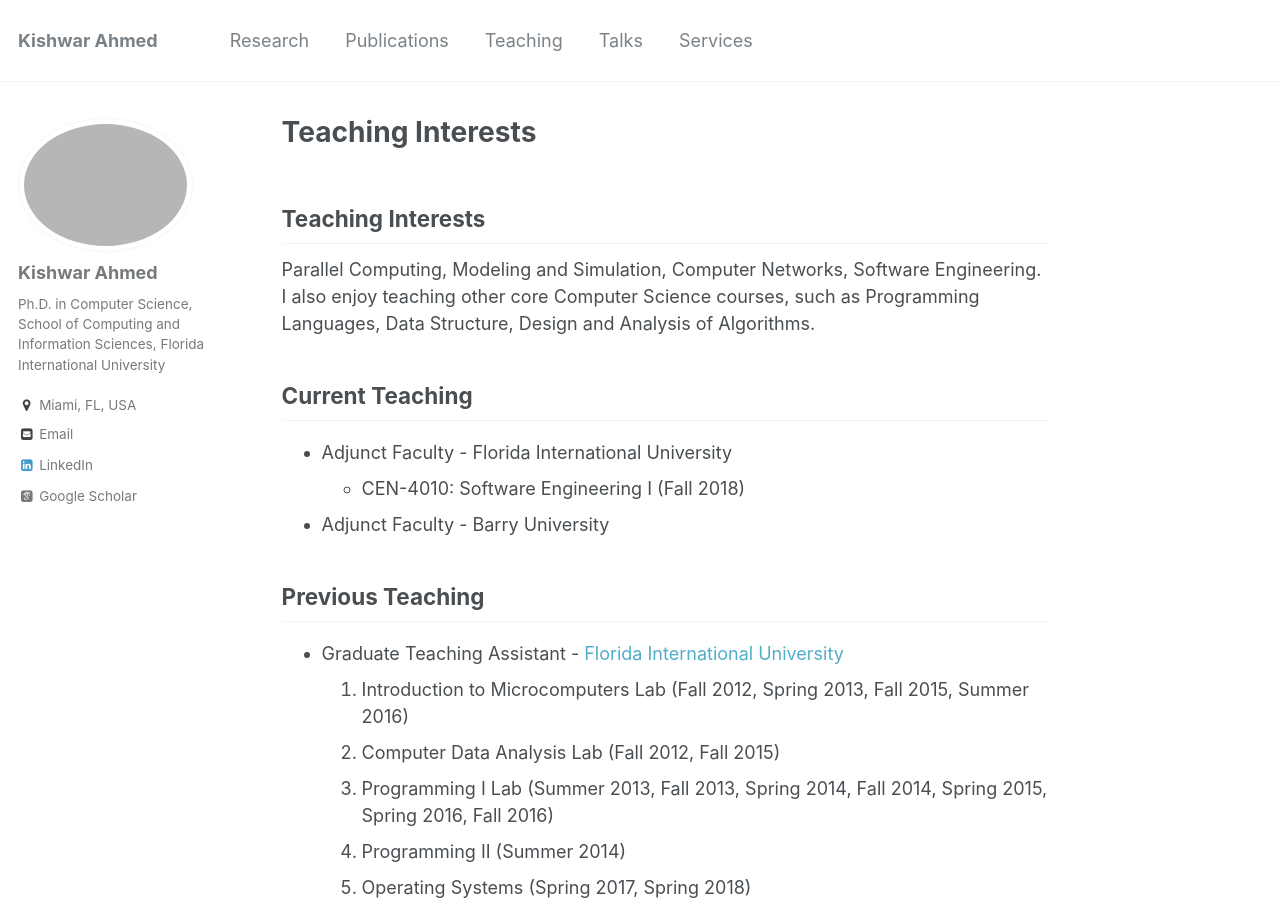
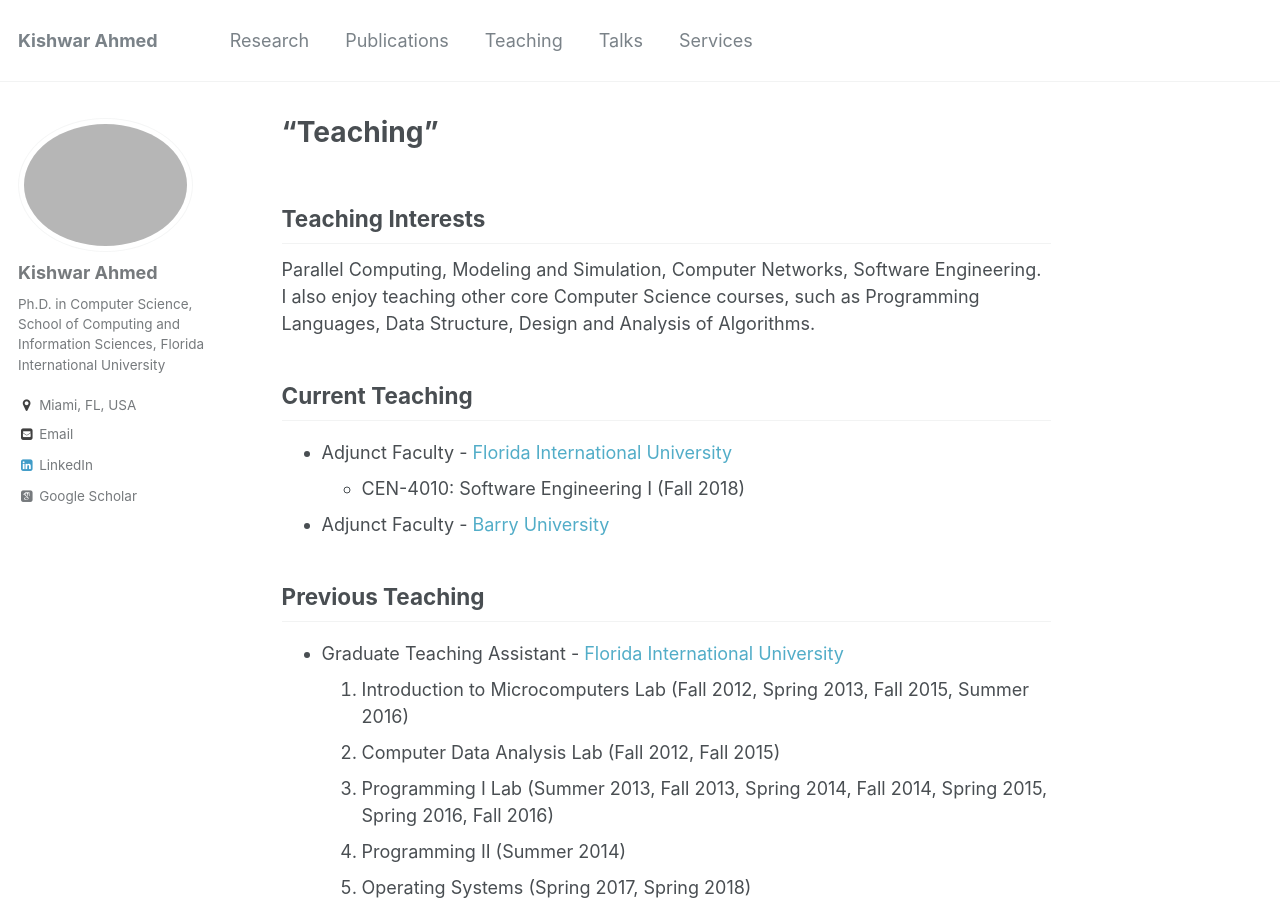
Before and after one commit to kishwarbd/kishwarbd.github.io, a Jekyll site: the page built from _pages/teaching.md, in a window 1280 px wide and 900 px high. Built offline with Jekyll 4.4.1, drawn with Linux system fonts in a browser that asks for light colours; some web fonts are replaced; our own code applies the rules of GitHub Pages for plain Markdown files; part of the change alters nothing that is shown.

Commit message:
more updates.

```diff
--- a/_pages/teaching.md
+++ b/_pages/teaching.md
@@ -1,4 +1,5 @@
 ---
+title: “Teaching”
 permalink: /teaching/
 author_profile: true
 ---
@@ -9,10 +10,10 @@ Parallel Computing, Modeling and Simulation, Computer Networks, Software Enginee
 
 ## Current Teaching
 
-* Adjunct Faculty - Florida International University
+* Adjunct Faculty - [Florida International University](https://www.fiu.edu)
   * CEN-4010: Software Engineering I (Fall 2018)
 
-* Adjunct Faculty - Barry University
+* Adjunct Faculty - [Barry University](https://www.barry.edu/)
 
 ## Previous Teaching
 
```
Also changed, not shown: 1 other file.
